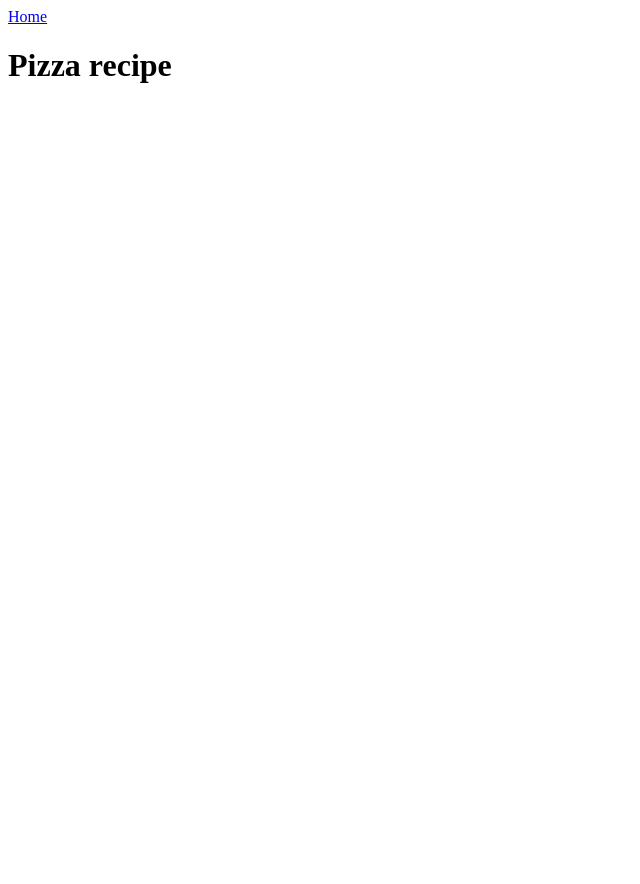
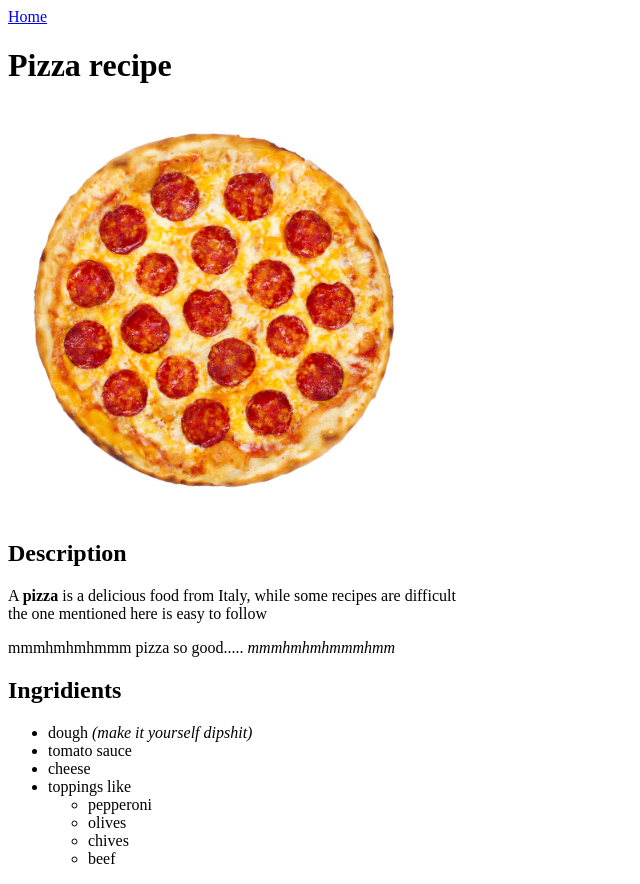
Before and after one commit to Contheo04/odin-recipes, a plain HTML site: page recipes/pizza.html in a window 1280 px wide. Shown: the whole page, without its empty margins (0-640 px from the left). Before the commit the page ends 800 px from the top, so only its background shows below. Drawn offline with Linux system fonts and the light colour scheme.

Commit message:
added recipes etc

```diff
--- a/recipes/pizza.html
+++ b/recipes/pizza.html
@@ -9,6 +9,24 @@
 <body>
     <a href="../index.html">Home</a>
     <h1>Pizza recipe</h1>
+    <img src="./pizza.jpeg" alt="an image of a delicious pizza" height="410" width="410">
+    <h2>Description</h2>
+    <p>A <strong>pizza</strong> is a delicious food from Italy, while some recipes are difficult <br>
+        the one mentioned here is easy to follow</p>
+    <p>mmmhmhmhmmm pizza so good..... <em>mmmhmhmhmmmhmm</em></p>
+    <h2>Ingridients</h2>
+    <ul>
+        <li>dough <em>(make it yourself dipshit)</em></li>
+        <li>tomato sauce</li>
+        <li>cheese</li>
+        <li>toppings like</li>
+            <ul>
+                <li>pepperoni</li>
+                <li>olives</li>
+                <li>chives</li>
+                <li>beef</li>
+            </ul>
+    </ul>
 
 </body>
 
```
